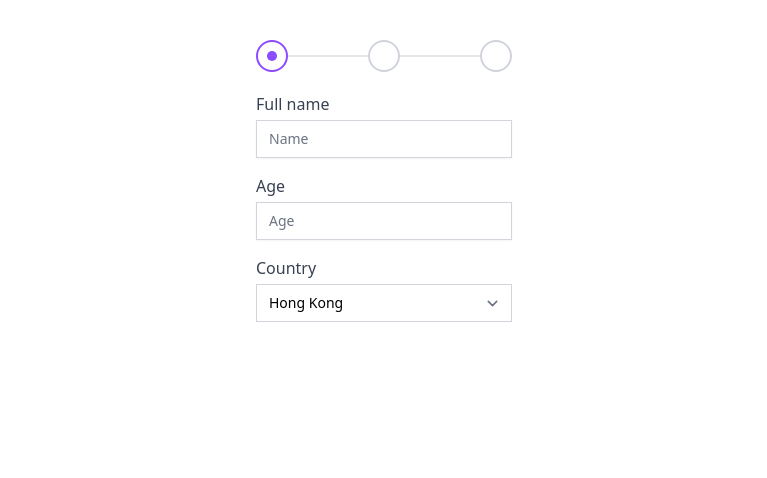
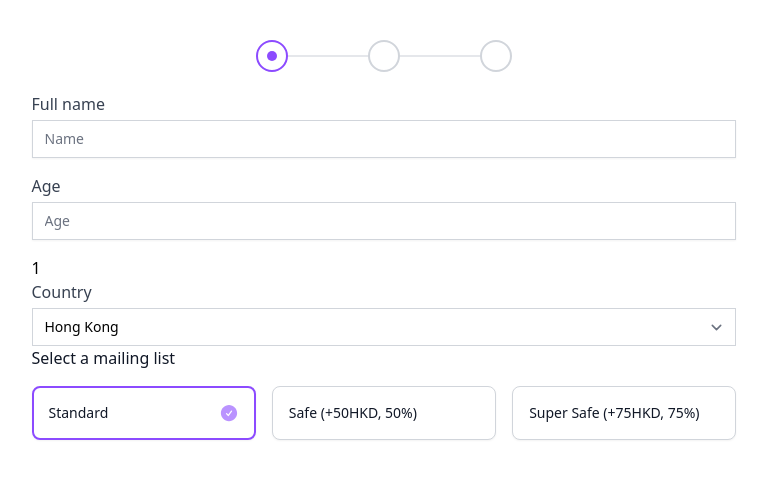
Before and after one commit to ejirocodes/cvg, a Vue app: page / in a window 1280 px wide. Shown: the top 478 px of the page, without its empty margins (256-1023 px from the left). Built offline with nearby package versions, Linux system fonts and the light colour scheme.

Commit message:
feat: add radio select

```diff
--- a/package.json
+++ b/package.json
@@ -15,6 +15,7 @@
     "prepare": "husky install"
   },
   "dependencies": {
+    "@headlessui/vue": "^1.6.7",
     "@heroicons/vue": "^2.0.7",
     "vue": "^3.2.37"
   },
--- a/src/components/form/BaseSelect.vue
+++ b/src/components/form/BaseSelect.vue
@@ -1,9 +1,10 @@
 <script setup lang="ts">
-import { countries } from "@/data/countries";
+import type { Country } from "@/types";
 defineProps<{
-  value: string;
+  value: number;
   id: string;
   label: string;
+  countries: Country[];
 }>();
 defineEmits(["update:value"]);
 </script>
--- a/src/data/countries.ts
+++ b/src/data/countries.ts
@@ -4,20 +4,23 @@ import { Currencies } from "@/utils";
 export const countries: Country[] = [
   {
     label: "Hong Kong",
-    value: 0,
+    value: 1,
     currency: Currencies.HKD,
     locale: "zh-HK",
+    basePrice: 100,
   },
   {
     label: "USA",
-    value: 1,
+    value: 2,
     currency: Currencies.USD,
     locale: "en-US",
+    basePrice: 200,
   },
   {
     label: "Australia",
-    value: 2,
+    value: 3,
     currency: Currencies.AUD,
     locale: "en-AU",
+    basePrice: 300,
   },
 ];
--- a/src/modules/WizardFormModule.vue
+++ b/src/modules/WizardFormModule.vue
@@ -4,14 +4,50 @@ import StepperWizard from "@/components/multistep-form/StepperWizard.vue";
 import ButtonMain from "@/components/shared/ButtonMain.vue";
 import useStep from "@/composable/step";
 import BaseInput from "../components/form/BaseInput.vue";
-import { ref } from "vue";
+import { computed, ref } from "vue";
+import BaseSelect from "../components/form/BaseSelect.vue";
+// import RadioGroup from "../components/form/RadioGroup.vue";
+import { RadioGroup, RadioGroupLabel, RadioGroupOption } from "@headlessui/vue";
+import { CheckCircleIcon } from "@heroicons/vue/24/solid";
 import { countries } from "@/data/countries";
-import BaseSelect from "../components/form/BaseSelect.vue";
+import type { Country } from "@/types";
+
 const { currentStep, handleNext, steps } = useStep();
 
 const name = ref("");
 const age = ref("");
-const country = ref("");
+const selectedCountry = ref<Country["value"]>(countries[0].value);
+
+const computedCountrySelected = computed(() => {
+  return countries.find((cntr) => cntr.value === selectedCountry.value);
+});
+const options = computed(() => {
+  const calculatedBasePrice = computedCountrySelected.value
+    ?.basePrice as number;
+  const calculatedCurrency = computedCountrySelected.value?.currency;
+
+  return [
+    {
+      id: 1,
+      label: "Standard",
+      value: "0",
+    },
+    {
+      id: 2,
+      label: `Safe (+${
+        (calculatedBasePrice as number) * 0.5
+      }${calculatedCurrency}, 50%)`,
+      value: "0.5",
+    },
+    {
+      label: `Super Safe (+${
+        calculatedBasePrice * 0.75
+      }${calculatedCurrency}, 75%)`,
+      value: "0.75",
+    },
+  ];
+});
+const selectedOption = ref(options.value[0]);
 </script>
 
 <template>
@@ -32,6 +68,7 @@ const country = ref("");
           Start
         </ButtonMain>
       </div> -->
+      <section>
         <div class="mb-4">
           <BaseInput
             v-model:value="name"
@@ -50,11 +87,62 @@ const country = ref("");
             label="Age"
           />
         </div>
-      {{ country }}
-      <BaseSelect id="country" v-model:value="country" label="Country" />
-      <!-- <select name="country" id="country">
-        <option v-for="country in countries" :key="country.label"></option>
-      </select> -->
+        {{ selectedCountry }}
+        <BaseSelect
+          :countries="countries"
+          id="country"
+          v-model:value="selectedCountry"
+          label="Country"
+        />
+        <RadioGroup v-model="selectedOption">
+          <RadioGroupLabel class="text-base font-medium text-gray-900">
+            Select a mailing list
+          </RadioGroupLabel>
+
+          <div class="mt-4 grid grid-cols-1 gap-y-6 sm:grid-cols-3 sm:gap-x-4">
+            <RadioGroupOption
+              as="template"
+              v-for="item in options"
+              :key="item.id"
+              :value="item"
+              v-slot="{ checked, active }"
+            >
+              <div
+                :class="[
+                  checked ? 'border-transparent' : 'border-gray-300',
+                  active ? 'border-pri ring-2 ring-pri' : '',
+                  'relative bg-white border rounded-lg shadow-sm p-4 flex cursor-pointer focus:outline-none',
+                ]"
+              >
+                <span class="flex-1 flex">
+                  <span class="flex flex-col">
+                    <RadioGroupLabel
+                      as="span"
+                      class="block text-sm font-medium text-gray-900"
+                    >
+                      {{ item.label }}
+                    </RadioGroupLabel>
+                  </span>
+                </span>
+                <CheckCircleIcon
+                  :class="[!checked ? 'invisible' : '', 'h-5 w-5 text-pri/60']"
+                  aria-hidden="true"
+                />
+                <span
+                  :class="[
+                    active ? 'border' : 'border-2',
+                    checked ? 'border-pri' : 'border-transparent',
+                    'absolute -inset-px rounded-lg pointer-events-none',
+                  ]"
+                  aria-hidden="true"
+                />
+              </div>
+            </RadioGroupOption>
+          </div>
+        </RadioGroup>
+        <!-- {{ option }} -->
+        <!-- <RadioGroup v-model:value="option" :options="options" /> -->
+      </section>
     </template>
   </WizardWrapper>
 </template>
--- a/src/types/interface.ts
+++ b/src/types/interface.ts
@@ -14,4 +14,5 @@ export interface Country {
   value: number;
   currency: Currency;
   locale: string;
+  basePrice: number;
 }
```
Also changed, not shown: 1 other file (tests, documents, lock files or other folders). Lines whose indentation alone changed are shown as unchanged.
